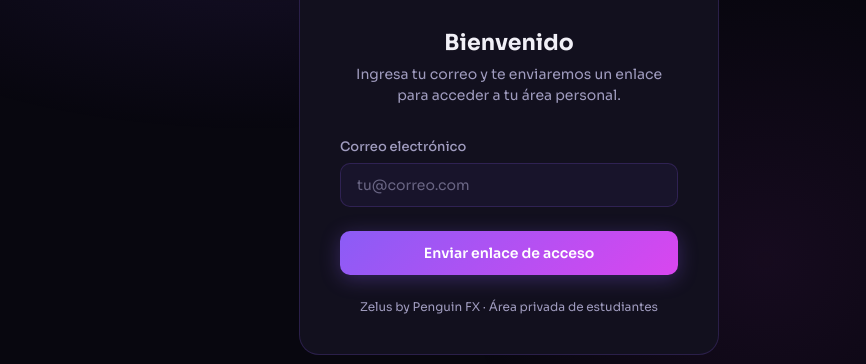
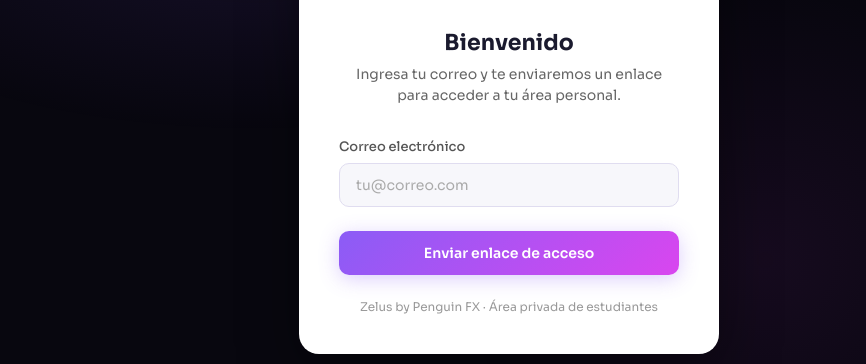
Before and after one commit to GusGuerra2401/zelus-app, a website built with Vite: page login.html in a window 1280 px wide. Shown: the part 300-664 px from the top of the page, without its empty margins (131-997 px from the left). Built offline with nearby package versions, Linux system fonts and the light colour scheme.

Commit message:
caja blanca login y favicon

```diff
--- a/login.html
+++ b/login.html
@@ -4,6 +4,7 @@
     <meta charset="UTF-8" />
     <meta name="viewport" content="width=device-width, initial-scale=1.0" />
     <title>Zelus · Iniciar sesión</title>
+    <link rel="icon" type="image/webp" href="https://assets.cdn.filesafe.space/FnGLAWtvRPTxr8Duhr3q/media/69dd8dcf02cd38b17c4f74c0.webp">
     <link rel="preconnect" href="https://fonts.googleapis.com">
     <link href="https://fonts.googleapis.com/css2?family=Sora:wght@300;400;500;600;700&display=swap" rel="stylesheet">
     <style>
@@ -11,10 +12,8 @@
 
       :root {
         --bg: #08070f;
-        --card: #12101e;
         --border: rgba(139, 92, 246, 0.2);
         --purple: #8b5cf6;
-        --purple2: #a78bfa;
         --pink: #d946ef;
         --text: #f1f0f7;
         --text2: #a09cbf;
@@ -44,14 +43,14 @@
       }
 
       .card {
-        background: var(--card);
-        border: 1px solid var(--border);
+        background: #ffffff;
         border-radius: 20px;
         padding: 40px;
         width: 100%;
         max-width: 420px;
         position: relative;
         z-index: 1;
+        box-shadow: 0 20px 60px rgba(0,0,0,0.4);
       }
 
       .logo {
@@ -68,11 +67,12 @@
         font-weight: 700;
         text-align: center;
         margin-bottom: 8px;
+        color: #1a1a2e;
       }
 
       .subtitle {
         font-size: 14px;
-        color: var(--text2);
+        color: #666;
         text-align: center;
         margin-bottom: 32px;
         line-height: 1.5;
@@ -86,17 +86,17 @@
         display: block;
         font-size: 13px;
         font-weight: 500;
-        color: var(--text2);
+        color: #555;
         margin-bottom: 8px;
       }
 
       input {
         width: 100%;
         padding: 12px 16px;
-        background: rgba(139,92,246,0.06);
-        border: 1px solid var(--border);
+        background: #f7f7fb;
+        border: 1px solid #e0ddf0;
         border-radius: 10px;
-        color: var(--text);
+        color: #1a1a2e;
         font-size: 14px;
         font-family: 'Sora', sans-serif;
         transition: border-color 0.2s;
@@ -108,8 +108,7 @@
       }
 
       input::placeholder {
-        color: var(--text2);
-        opacity: 0.6;
+        color: #aaa;
       }
 
       .btn {
@@ -151,14 +150,14 @@
       .message.success {
         background: rgba(52,211,153,0.1);
         border: 1px solid rgba(52,211,153,0.3);
-        color: var(--green);
+        color: #059669;
         display: block;
       }
 
       .message.error {
         background: rgba(248,113,113,0.1);
         border: 1px solid rgba(248,113,113,0.3);
-        color: var(--red);
+        color: #dc2626;
         display: block;
       }
 
@@ -166,7 +165,7 @@
         margin-top: 24px;
         text-align: center;
         font-size: 12px;
-        color: var(--text2);
+        color: #999;
       }
     </style>
   </head>
```
